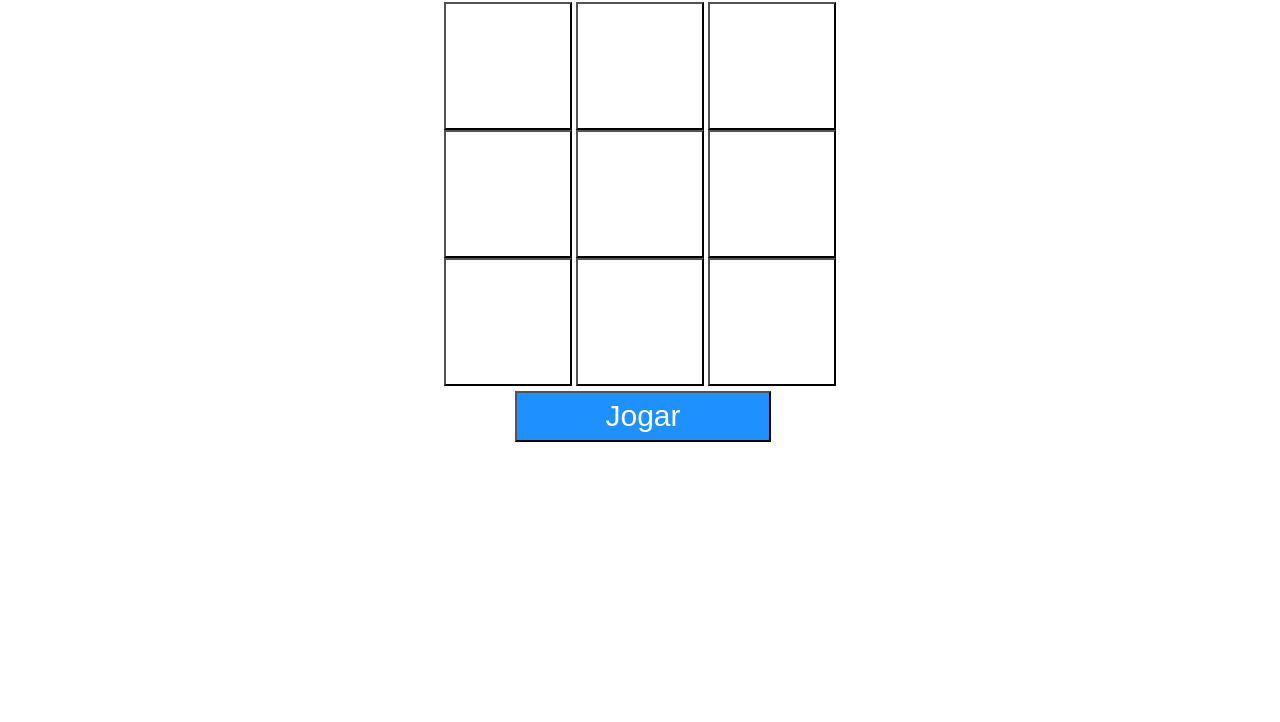
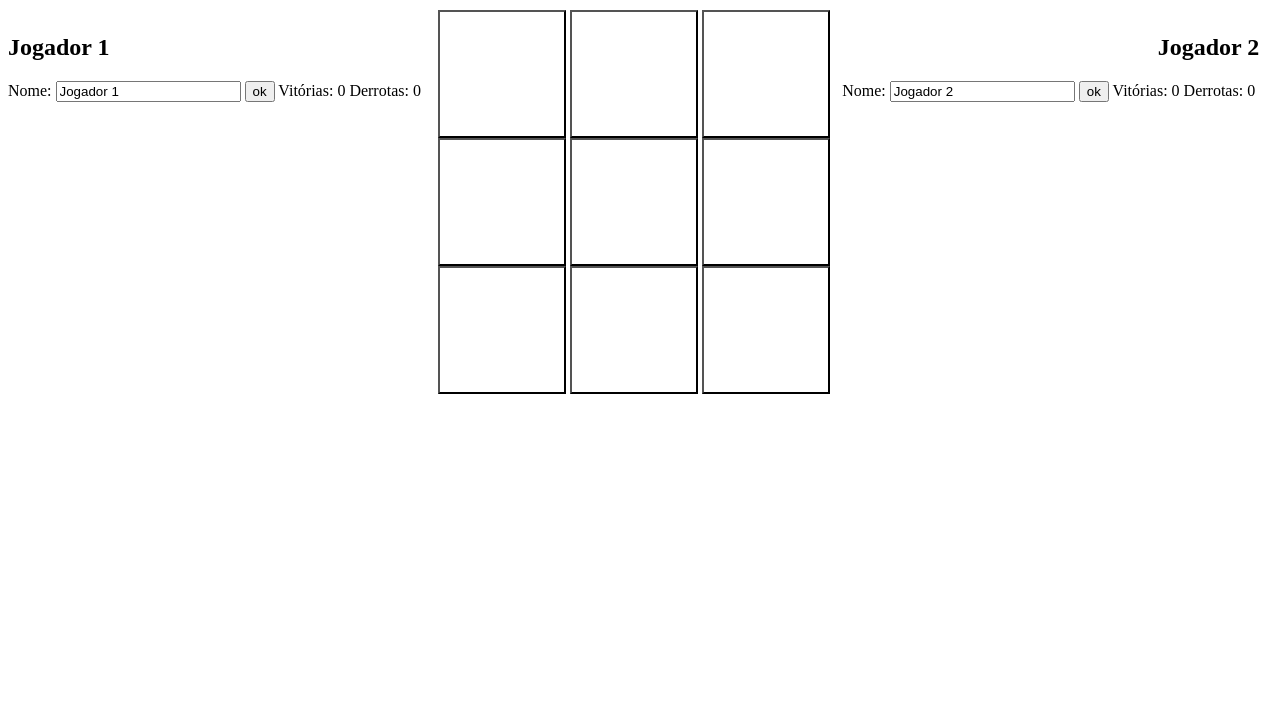
Before and after one commit to brianathayde/jogo-da-velha, a website: page front-end/jogo.html in a window 1280 px wide. Shown: the part 78-800 px from the top of the page. Drawn offline with nearby package versions, Linux system fonts and the light colour scheme.

Commit message:
Inclusão dos jogadores ao design

```diff
--- a/front-end/jogo.css
+++ b/front-end/jogo.css
@@ -2,6 +2,22 @@
 .titulo{
     text-align:center;
 }
+
+.jogador1{
+    text-align:left;
+    margin-top: 13vh;
+}
+
+.jogador2{
+    text-align:right;
+    margin-top: 13vh;
+}
+
+.main{
+    display: grid;
+    grid-template-columns: 33% 33% 33%;
+}
+
 
 .jogo{
     display: flex;
@@ -20,10 +36,10 @@
     font-size:  30px;
     color: white;
     background-color: dodgerblue;
-    position: relative;
-    margin: 0;
-    left: calc(40vw - 5px);
+    text-align: center;
+    margin-left: 6.5vw;
     margin-top: 5px;
+    visibility: hidden;
 }
 .linha{
     text-align: center;
--- a/front-end/jogo.html
+++ b/front-end/jogo.html
@@ -6,6 +6,18 @@
         <script src="jogo.js"> </script>
     </header>
     <body>
+        <div class="main">
+            <div>
+                <h2 id="h2-jogador1" class="jogador1">Jogador 1</h2>
+                <label for="fname">Nome:</label>
+                <input id="txt-jogador1" type="text" name="fname" value="Jogador 1">
+                <button id="bt-jogador1" onClick=btNomeJogador(this.id)>ok</button>
+                <label>Vitórias:</label>
+                <label id="vitorias-jogador1">0</label>
+                <label>Derrotas:</label>
+                <label id="derrotas-jogador1">0</label>
+            </div>
+            <div>
                 <h1 class="titulo">Jogo da Velha</h1>
                 <div class="jogo">
                     <div class="linha">
@@ -26,5 +38,17 @@
                 </div>
                 <button class="bt-jogar" id="jogar" onClick=btJogar()>Jogar</button>
                 <p class="infos" id="infos">-</p>
+            </div>
+            <div>
+                <h2 id="h2-jogador2" class="jogador2">Jogador 2</h2>
+                <label for="fname">Nome:</label>
+                <input id="txt-jogador2" type="text" name="fname" value="Jogador 2">
+                <button id="bt-jogador2" onClick=btNomeJogador(this.id)>ok</button>
+                <label>Vitórias:</label>
+                <label id="vitorias-jogador2">0</label>
+                <label>Derrotas:</label>
+                <label id="derrotas-jogador2">0</label>
+            </div>
+        </div>
     </body>
 </html>
```
Lines whose indentation alone changed are shown as unchanged.
